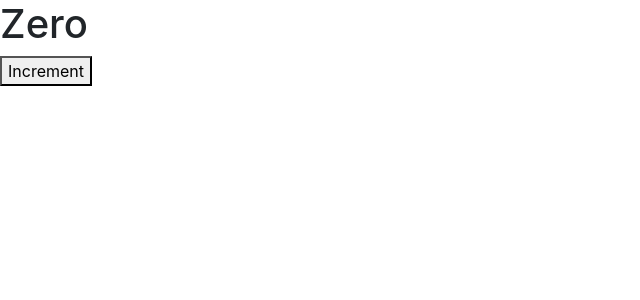
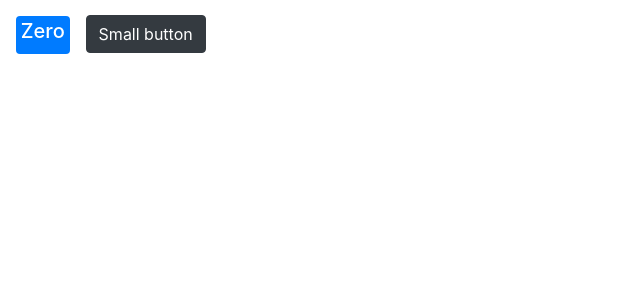
Before and after one commit to sachinlokesh05/React.JS, a React (Create React App) app: page / in a window 1280 px wide. Shown: the top 300 px of the page, without its empty margins (0-640 px from the left). Built offline with nearby package versions, Linux system fonts and the light colour scheme.

Commit message:
added bootstrap

```diff
--- a/src/components/counter.jsx
+++ b/src/components/counter.jsx
@@ -1,14 +1,17 @@
 import React, { Component } from 'react'
+import { Button } from 'react-bootstrap';
 
 
 class Counter extends Component {
     state = { count : 0}
     render() {
-    return (<React.Fragment><span>{this.formatCount()}</span><button>Increment</button></React.Fragment>);
+    return (<React.Fragment><span  className="badge badge-primary m-3" >{this.formatCount()}</span><Button variant="dark" size="md">
+    Small button
+  </Button></React.Fragment>);
     }
     formatCount (){
         const {count} = this.state;
-        return count === 0 ? <h1>Zero</h1> : count;
+        return count === 0 ? <h5>Zero</h5> : count;
     };
 }
 
```
